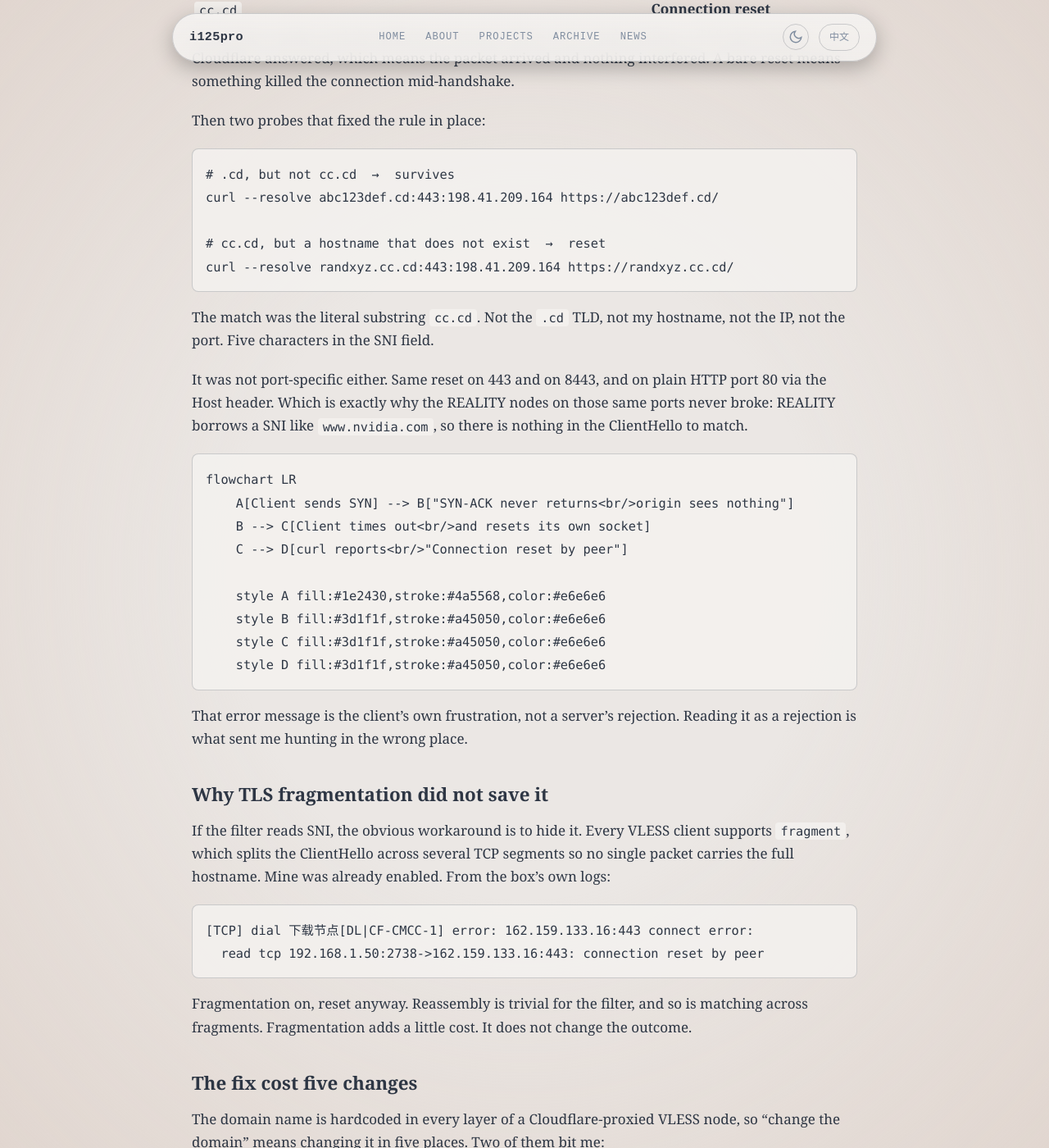
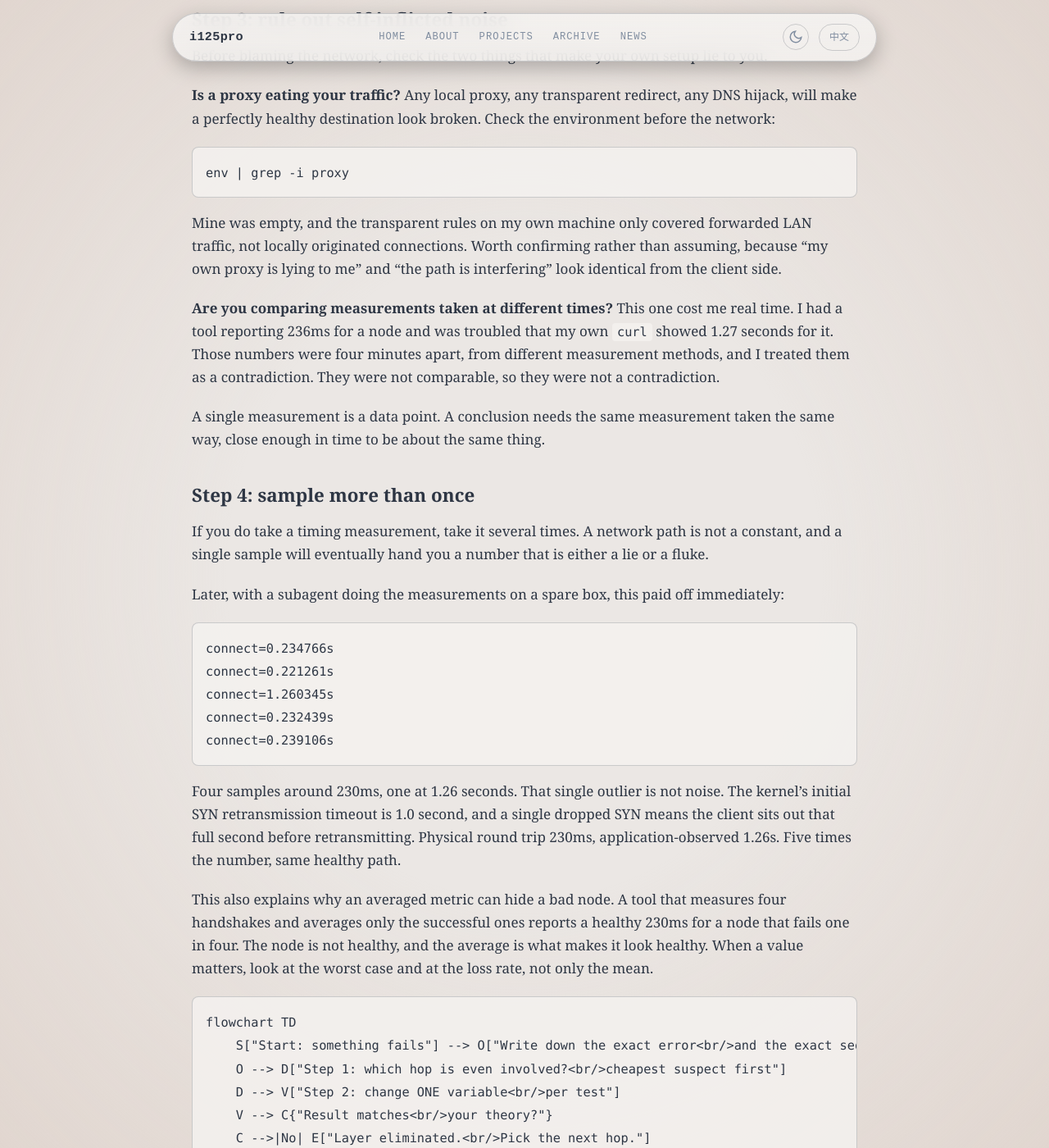
Before and after one commit to i125pro/i125pro.github.io, a Jekyll site: the page built from _posts/2026-09-30-cloudflare-sni-blocking-preferred-ip-dead.md, in a window 1280 px wide and 1400 px high, scrolled down 2989 px. Shown: the whole window at 82% size. Built offline with Jekyll 4.4.1, drawn with Linux system fonts in a browser that asks for light colours; a script that is not in the unit is left out; some of the changed text lies outside the part shown.

Commit message:
post: 改写为五步排查方法论（定位故障域→单变量对照→排除自干扰→多采样→双向取证）

````diff
--- a/_posts/2026-09-30-cloudflare-sni-blocking-preferred-ip-dead.md
+++ b/_posts/2026-09-30-cloudflare-sni-blocking-preferred-ip-dead.md
@@ -1,23 +1,25 @@
 ---
-title: "Your Cloudflare Nodes Died. It Wasn't the IPs."
+title: "A Five-Step Method for Network Faults That Refuse to Explain Themselves"
 lang: en
 permalink: /en/:year/:month/:day/:title/
-description: "Ten preferred-IP nodes died overnight. The IPs were fine, the server was fine, Cloudflare was fine. A string in the TLS SNI field was getting connections reset, and no amount of IP swapping would fix it."
-keywords: ["cloudflare preferred ip", "cf preferred ip not working", "SNI reset", "SNI blocking GFW", "cloudflare ip blocked china", "vless SNI reset", "connection reset by peer cloudflare"]
+description: "Ten proxy nodes died overnight and every reasonable theory was wrong. The method that actually found it: locate the fault domain, run single-variable contrasts, rule out self-inflicted noise, sample repeatedly, then take evidence from both ends of the wire."
+keywords: ["network troubleshooting method", "SNI blocking detection", "connection reset by peer", "tcpdump troubleshooting", "cloudflare preferred ip", "systematic debugging network"]
 mermaid: true
 ---
 
-# Your Cloudflare Nodes Died. It Wasn't the IPs.
+# A Five-Step Method for Network Faults That Refuse to Explain Themselves
 
-Overnight on September 30, 2026, all ten nodes in my preferred-IP subscription stopped working. I hadn't touched anything. What followed was six hours of proving that nearly everything I believed about preferred IPs was wrong.
+On September 30, 2026, ten nodes in my proxy subscription died overnight. I hadn't touched anything. The next six hours went like this: I formed a theory, disproved it, formed another, disproved that too, and eventually found the answer in a two-line packet capture that should have been the first ten minutes of the whole investigation.
 
-Nothing was broken. The IPs were healthy, the origin server was healthy, Cloudflare was healthy. The GFW was resetting every TLS connection whose SNI contained the string `cc.cd`. Swapping IPs cannot fix that. Only a new domain can.
+The fault was not what any of my theories said. Nothing was broken. The IPs were healthy, the server was healthy, the CDN was healthy. A five-character string inside the TLS handshake was getting connections killed, and every theory I had been chasing was about the wrong layer.
 
-> Domains and IPs below are placeholders — real ones swapped for RFC 5737 documentation ranges and `.example` names, so the commands are safe to paste. The Cloudflare IPs (`198.41.x.x` and friends) are public anycast infrastructure, not a secret.
+Here is the method that got me there, in the order I would do it next time.
 
-## The symptom
+> Domains and IPs below are placeholders, swapped for RFC 5737 documentation ranges and `.example` names, so the commands are safe to paste. The Cloudflare addresses are public anycast infrastructure.
 
-Ten nodes, freshly generated that morning, spread across two carrier-optimized sources. All dead:
+## Step 0: write down what you actually observed
+
+Before forming any theory, record the exact error and the exact sequence of events. Not "the node doesn't work." The literal output:
 
 ```bash
 $ curl -v https://cdn.mydomain.example/
@@ -25,25 +27,45 @@
 * Connected to cdn.mydomain.example (104.21.25.249) port 443
 *   Recv failure: Connection reset by peer
 * OpenSSL SSL_connect: Connection reset by peer in connection to cdn.mydomain.example:443
-curl: (35) Recv failure: Connection reset by peer
 ```
 
-Look closely at that: TCP connected, then the connection was reset before the TLS handshake finished. That sequence is the fingerprint of SNI-based interference. A dead server looks different.
+Two facts in those four lines determine everything that follows:
 
-## Hypothesis 1: the origin is down
+1. **TCP connected.** The three-way handshake completed.
+2. **The reset arrived before the TLS handshake finished.**
 
-The first thing anyone checks. Same hostname, straight at the origin IP:
+That combination is diagnostic. A dead server does not accept TCP. A server that completes TLS and then rejects your request returns an HTTP status. "Connected, then reset before handshake" is a different category of failure, and it narrows the search space before I run a single command.
+
+## Step 1: locate the fault domain
+
+The instinct is to check your own server first, because that is where you have the most logs and the most tools. I did. It is also where you are most likely to waste time, because "connection reset" sounds like a server is refusing you.
+
+The move that avoids the trap is to ask: which domain of the system is even involved? I wrote the path out in one line:
+
+```
+client → [ ISP edge ] → [ CDN edge ] → [ origin server ] → back
+```
+
+Then I asked, for each hop, "could this explain a reset that arrives after TCP connects?" And then I picked the cheapest hop that could.
+
+I started at the origin, because it was one SSH away.
+
+## Step 2: single-variable contrasts
+
+Once you have a hypothesis, design a test where only one thing changes. This is where most troubleshooting falls apart, because people change three things at once and then cannot attribute the result.
+
+**Theory: the origin is down.**
 
 ```bash
 $ curl --resolve cdn.mydomain.example:443:203.0.113.10 https://cdn.mydomain.example/
 curl: (35) Recv failure: Connection reset by peer
 ```
 
-Reset. But the origin was fine. From the origin itself, the same hostname over a Cloudflare edge IP returned `HTTP/1.1 101 Switching Protocols` minutes later. nginx was up, ufw allowed 443, nothing in the logs.
+Reset. And the origin was fine: from the origin itself, the same hostname through the CDN returned `101 Switching Protocols` minutes later. nginx up, port open, nothing in the logs.
 
-## Hypothesis 2: Cloudflare banned preferred IPs
+**Theory: the CDN banned preferred IPs.**
 
-Plausible, because that year the community was full of claims that CF was cracking down. Easy to test: same IP, different SNI.
+That year the community was full of claims that Cloudflare was cracking down on preferred IPs. Testable. Same IP, different SNI:
 
 ```bash
 $ curl --resolve speed.cloudflare.com:443:198.41.209.164 \
@@ -55,43 +77,108 @@
 curl: (35) Recv failure: Connection reset by peer
 ```
 
-One IP, two hostnames, opposite results. Cloudflare was not blocking anything, and the IP was not dead.
+One IP, two hostnames, opposite results. The IP was not dead and Cloudflare was not blocking anything.
 
-## Hypothesis 3: move to a different VPS
+**Theory: move to a different server.**
 
-I have a second server, different provider, different continent. If the origin were the problem, this would fix it:
+I have a second one, different provider, different continent. If the origin were the problem, this would fix it:
 
 ```bash
 $ curl --resolve alt-server.example.org:443:198.51.100.20 https://alt-server.example.org/
 curl: (35) Recv failure: Connection reset by peer
 ```
 
-Same reset, unrelated machine. The variable was never the server.
+Same failure, unrelated machine.
 
-## The tcpdump line that ended it
+Three theories, three clean refutations. What they share is more useful than any of them: each one changed exactly one variable, so each refutation eliminated one layer and nothing else.
 
-Guessing had taken me in circles, so I stopped guessing and watched the packets on the origin while the client fired one request:
+## Step 3: rule out self-inflicted noise
+
+Before blaming the network, check the two things that make your own setup lie to you.
+
+**Is a proxy eating your traffic?** Any local proxy, any transparent redirect, any DNS hijack, will make a perfectly healthy destination look broken. Check the environment before the network:
 
 ```bash
-sudo tcpdump -ni any "tcp[tcpflags] & (tcp-syn|tcp-rst) != 0 and tcp dst port 443" -vv
+env | grep -i proxy
 ```
 
-Every relevant packet, in full:
+Mine was empty, and the transparent rules on my own machine only covered forwarded LAN traffic, not locally originated connections. Worth confirming rather than assuming, because "my own proxy is lying to me" and "the path is interfering" look identical from the client side.
+
+**Are you comparing measurements taken at different times?** This one cost me real time. I had a tool reporting 236ms for a node and was troubled that my own `curl` showed 1.27 seconds for it. Those numbers were four minutes apart, from different measurement methods, and I treated them as a contradiction. They were not comparable, so they were not a contradiction.
+
+A single measurement is a data point. A conclusion needs the same measurement taken the same way, close enough in time to be about the same thing.
+
+## Step 4: sample more than once
+
+If you do take a timing measurement, take it several times. A network path is not a constant, and a single sample will eventually hand you a number that is either a lie or a fluke.
+
+Later, with a subagent doing the measurements on a spare box, this paid off immediately:
+
+```
+connect=0.234766s
+connect=0.221261s
+connect=1.260345s
+connect=0.232439s
+connect=0.239106s
+```
+
+Four samples around 230ms, one at 1.26 seconds. That single outlier is not noise. The kernel's initial SYN retransmission timeout is 1.0 second, and a single dropped SYN means the client sits out that full second before retransmitting. Physical round trip 230ms, application-observed 1.26s. Five times the number, same healthy path.
+
+This also explains why an averaged metric can hide a bad node. A tool that measures four handshakes and averages only the successful ones reports a healthy 230ms for a node that fails one in four. The node is not healthy, and the average is what makes it look healthy. When a value matters, look at the worst case and at the loss rate, not only the mean.
+
+```mermaid
+flowchart TD
+    S["Start: something fails"] --> O["Write down the exact error<br/>and the exact sequence"]
+    O --> D["Step 1: which hop is even involved?<br/>cheapest suspect first"]
+    D --> V["Step 2: change ONE variable<br/>per test"]
+    V --> C{"Result matches<br/>your theory?"}
+    C -->|No| E["Layer eliminated.<br/>Pick the next hop."]
+    C -->|Yes| X["Confirm with a second<br/>contrast"]
+    E --> V
+    X --> N["Step 3: rule out self-inflicted noise<br/>proxies, stale comparisons"]
+    N --> M["Step 4: sample repeatedly.<br/>means hide worst cases"]
+    M --> P["Step 5: take evidence from BOTH ends"]
+    P --> R["Root cause named in one sentence"]
+
+    style S fill:#1e2430,stroke:#4a5568,color:#e6e6e6
+    style O fill:#1e2430,stroke:#4a5568,color:#e6e6e6
+    style D fill:#1e2430,stroke:#4a5568,color:#e6e6e6
+    style V fill:#1e2430,stroke:#4a5568,color:#e6e6e6
+    style N fill:#1e2430,stroke:#4a5568,color:#e6e6e6
+    style M fill:#1e2430,stroke:#4a5568,color:#e6e6e6
+    style P fill:#1e2430,stroke:#4a5568,color:#e6e6e6
+    style R fill:#1f3d24,stroke:#4a9a5f,color:#e6e6e6
+    style E fill:#232936,stroke:#4a5568,color:#e6e6e6
+    style X fill:#232936,stroke:#4a5568,color:#e6e6e6
+```
+
+## Step 5: take evidence from both ends
+
+Three of my four theories were refuted from the client side, which is a real limit. The client can prove a request failed. It cannot prove where it failed, and "connection reset by peer" is a message about the client's own socket, not about anyone's decision.
+
+So I watched from the other end. On the origin:
+
+```bash
+sudo timeout 30 tcpdump -ni any \
+  "tcp[tcpflags] & (tcp-syn|tcp-rst) != 0 and tcp dst port 443" -c 20
+```
+
+While that ran, the client sent one request. Two packets arrived:
 
 ```
 14:51:28.175281 ens3 In  IP 198.51.100.77.17652 > 203.0.113.10.443: Flags [S]
 14:51:28.458155 ens3 In  IP 198.51.100.77.17652 > 203.0.113.10.443: Flags [R.]
 ```
 
-Read the source addresses. The RST comes from `198.51.100.77`, which is the client, and its ack (`486385868`) is a sequence number the server never sent. The origin never replied at all. The client waited for a SYN-ACK that could not arrive, timed out, and reset its own socket.
+Look at the source addresses. The RST comes from `198.51.100.77`, which is the client, and its ack is a sequence number the server never sent. The origin never replied at all. 283 milliseconds after sending a SYN, the client gave up and reset its own socket.
 
-The origin was not refusing anything. It was never contacted. The SYN vanished somewhere between my ISP's edge and the VPS.
+**The origin was not refusing anything. It was never contacted.** The SYN disappeared somewhere between my ISP's edge and the server. I then spent the next hour looking for a firewall rule on a machine that had not received a single packet, because the error message had pointed me there and I had no way to know it was lying.
 
-I spent the next hour looking for a firewall rule on a server that had not received a single packet. That hour is the actual lesson of this story, and I'll come back to it.
+Ten seconds of packet capture would have saved that hour, and the only reason it took me ninety minutes is that steps 1 through 4 all happen on one machine, and the machine that is lying to you is the only one I was measuring.
 
-## Pinning down the rule
+## What the method found
 
-Once SNI filtering was the suspect, the test design got simple. Fix the IP, vary only the hostname:
+With the fault domain narrowed to "somewhere between the client and the server, before the server was reached," the single-variable test from step 2 became decisive. Fix the IP, vary only the hostname:
 
 | SNI in the ClientHello | Result |
 |---|---|
@@ -99,9 +186,9 @@
 | `i.cd`, `us.ci`, `bot.cd`, `de5.net`, `cwu.cc`, `bbroot.com`, `kz.ci`, `xyz.ci`, `pc.ci` | TLS alert (packet reached Cloudflare) |
 | `cc.cd` | **Connection reset** |
 
-Two failure modes, and the difference between them is the whole finding. A TLS alert means Cloudflare answered, which means the packet arrived and nothing interfered. A bare reset means something killed the connection mid-handshake.
+Two failure modes, and the difference between them is the finding. A TLS alert means Cloudflare answered: the packet arrived, nothing interfered. A bare reset means something killed the connection mid-handshake.
 
-Then two probes that fixed the rule in place:
+Two more probes fixed the rule:
 
 ```bash
 # .cd, but not cc.cd  →  survives
@@ -111,15 +198,21 @@
 curl --resolve randxyz.cc.cd:443:198.41.209.164 https://randxyz.cc.cd/
 ```
 
-The match was the literal substring `cc.cd`. Not the `.cd` TLD, not my hostname, not the IP, not the port. Five characters in the SNI field.
+The match was the literal substring `cc.cd`. Not the TLD, not my hostname, not the IP, not the port. Five characters in the SNI field, and it did not matter which of my ten nodes sent it.
 
-It was not port-specific either. Same reset on 443 and on 8443, and on plain HTTP port 80 via the Host header. Which is exactly why the REALITY nodes on those same ports never broke: REALITY borrows a SNI like `www.nvidia.com`, so there is nothing in the ClientHello to match.
+Two details worth keeping:
+
+**It was not port-specific.** Same reset on 443, on 8443, and on plain HTTP port 80 via the Host header.
+
+**Fragmentation did not help.** Every VLESS client can split the ClientHello across several TCP segments so no single packet carries the hostname. Mine was already doing it, and the reset still arrived. Reassembly is trivial for the middlebox, and so is matching across fragments.
+
+**The nodes that kept working explained themselves.** The REALITY nodes on the same server, same ports, borrow a SNI like `www.nvidia.com`. Nothing in their ClientHello matched. That prediction came for free once the rule was known, which is a decent sanity check that the rule is right.
 
 ```mermaid
 flowchart LR
-    A[Client sends SYN] --> B["SYN-ACK never returns<br/>origin sees nothing"]
-    B --> C[Client times out<br/>and resets its own socket]
-    C --> D[curl reports<br/>"Connection reset by peer"]
+    A["Client sends SYN"] --> B["SYN-ACK never returns<br/>origin sees nothing"]
+    B --> C["Client's 1s SYN RTO expires<br/>client resets its own socket"]
+    C --> D["curl reports<br/>Connection reset by peer"]
 
     style A fill:#1e2430,stroke:#4a5568,color:#e6e6e6
     style B fill:#3d1f1f,stroke:#a45050,color:#e6e6e6
@@ -127,41 +220,23 @@
     style D fill:#3d1f1f,stroke:#a45050,color:#e6e6e6
 ```
 
-That error message is the client's own frustration, not a server's rejection. Reading it as a rejection is what sent me hunting in the wrong place.
+## The fix was five changes, and two of them were silent
 
-## Why TLS fragmentation did not save it
+The domain name is hardcoded in every layer of a CDN-proxied node, so "change the domain" means changing it in five places.
 
-If the filter reads SNI, the obvious workaround is to hide it. Every VLESS client supports `fragment`, which splits the ClientHello across several TCP segments so no single packet carries the full hostname. Mine was already enabled. From the box's own logs:
+**The panel reverts the config file.** I edited the inbound config on disk and reloaded. The new hostname returned 404 again. 3x-ui stores inbound settings in SQLite and regenerates the config file from that database on every restart, so each edit was silently discarded. The change had to go into the database, and then a stale process still holding the port had to be killed before it took effect.
 
-```
-[TCP] dial 下载节点[DL|CF-CMCC-1] error: 162.159.133.16:443 connect error:
-  read tcp 192.168.1.50:2738->162.159.133.16:443: connection reset by peer
-```
+**The certificate is two files.** I generated a new origin certificate with the additional hostname, installed it, and got a handshake failure that looked like a CDN problem. The web server loads the certificate and its key as separate files. Updating one without the other breaks the handshake.
 
-Fragmentation on, reset anyway. Reassembly is trivial for the filter, and so is matching across fragments. Fragmentation adds a little cost. It does not change the outcome.
+Both failures had the same shape: the tool reported success, and the system quietly did the opposite. After both were fixed, the new hostname returned the expected upgrade response, the subscription carried 14 nodes, and a client-side request came back in 0.4 seconds.
 
-## The fix cost five changes
+## The parts of this you can reuse
 
-The domain name is hardcoded in every layer of a Cloudflare-proxied VLESS node, so "change the domain" means changing it in five places. Two of them bit me:
-
-**3x-ui reverts config.json.** I edited `/usr/local/x-ui/bin/config.json` and reloaded. The new hostname returned 404 again. 3x-ui stores inbound settings in SQLite and regenerates `config.json` from that database on every restart, so the edit was silently reverted each time. The fix had to go into `/etc/x-ui/x-ui.db`, and then a stale xray process still holding port 10086 had to be killed before the change took effect.
-
-**The certificate is two files.** I regenerated the origin cert with the new SAN and dropped it in, and got `sslv3 alert handshake failure`. nginx loads `ssl_certificate` and `ssl_certificate_key` as separate files. Updating one without the other breaks the handshake in a way that looks like a Cloudflare problem.
-
-After those five changes, both the old and new hostnames returned `101 Switching Protocols`, the subscription had 14 nodes, and a client-side proxy test came back in 0.4 seconds. The old domain still works.
-
-## The hour I wasted, and what it cost me
-
-The tcpdump was at the 90-minute mark. Ninety minutes of checking firewalls, reading nginx configs, verifying ufw rules, testing whether the cert was valid. All of it was reasonable work. All of it was pointed at a server that had never received a packet.
-
-The reason is worth naming: the symptom pointed somewhere, and the somewhere was plausible. "Connection reset by peer" sounds like a server-side rejection, so I went looking for a server-side rejection. The error message was a lie about where the problem lived, and I had no way to know that from the message alone.
-
-What broke the loop was stopping to think about what all ten failing nodes had in common. They did not share an IP, a provider, a port, or a config file. They shared exactly one thing: the hostname in every single ClientHello. When many similar things fail at once, the cause is usually the thing they share.
-
-## The sixty-second version
+If you take one thing from this, take the single-variable test in step 2. When a network fault resists explanation, find one request you can hold constant and vary exactly one field:
 
 ```bash
-# Same IP, two SNI values. This is the whole diagnosis.
+# Same IP, two SNI values. If the first works and the second does not,
+# the IP is not the problem and something is reading the handshake.
 curl -sS -o /dev/null -w "%{http_code}\n" --max-time 8 \
   --resolve speed.cloudflare.com:443:198.41.209.164 \
   "https://speed.cloudflare.com/__down?bytes=5000000"
@@ -171,19 +246,10 @@
   https://your.domain.here/
 ```
 
-200 on the first, reset on the second, and your problem is your domain. Every other move — new provider, different `-n` and `-dn` values, waiting for Cloudflare to lift a ban it never imposed — is wasted effort.
-
-If you want to confirm it on the wire before you touch anything:
-
-```bash
-sudo timeout 30 tcpdump -ni any \
-  "tcp[tcpflags] & (tcp-syn|tcp-rst) != 0 and tcp dst port 443" -c 20
-```
-
-A reset whose source address equals the client's IP, arriving with no reply from your server, is the signature. Then go find a domain whose SNI is not on the list.
+And when the single-variable tests are not enough, before you touch another config file, watch the wire from the far end. It costs ten seconds and it settles arguments no amount of log-reading will.
 
 ## Related reading
 
 - [CloudflareSpeedTest](https://github.com/XIU2/CloudflareSpeedTest) is a good tool, and it was never the problem here
-- [Great Firewall](https://en.wikipedia.org/wiki/Great_Firewall) for background on how SNI inspection became standard
-- [Deep Packet Inspection of Encrypted Traffic](https://www.usenix.org/conference/usenixsecurity20/presentation/han) on why fragmenting a ClientHello is a speed bump rather than a wall
+- [RFC 6298](https://datatracker.ietf.org/doc/html/rfc6298) for the retransmission timer behavior behind the 1-second cliff
+- [Great Firewall](https://en.wikipedia.org/wiki/Great_Firewall) for background on handshake inspection
````
Also changed, not shown: _posts/2026-09-30-cloudflare-sni-blocking-preferred-ip-dead-zh.md (added, +263 -0 lines).
